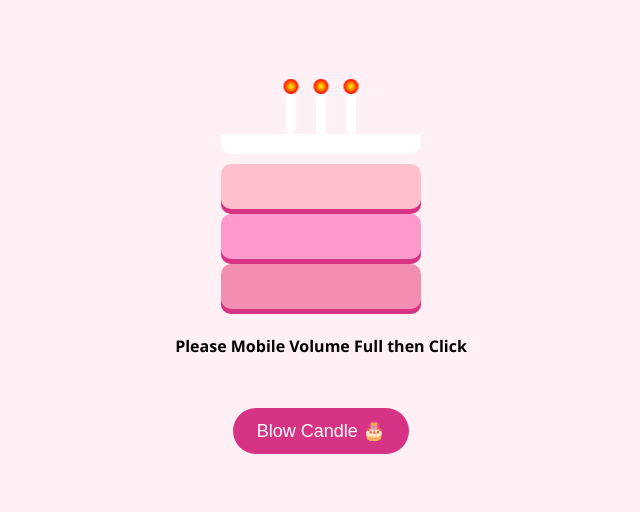
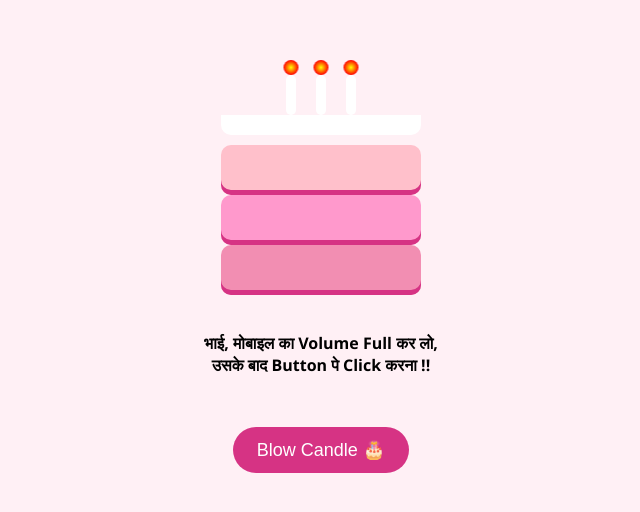
Before and after one commit to rahulk9430/happy_birthday_bhai, a plain HTML site: page cake.html in a window 1280 px wide. Shown: the part 106-618 px from the top of the page, without its empty margins (319-959 px from the left). Drawn offline with Linux system fonts and the light colour scheme.

Commit message:
Add files via upload

```diff
--- a/cake.html
+++ b/cake.html
@@ -179,6 +179,11 @@
       z-index: 1;
       display: none;
     }
+
+    .click-btn{
+      text-align: center;
+      padding-top: 1rem;
+    }
   </style>
 </head>
 <body>
@@ -208,8 +213,8 @@
 </div>
 
 
-  <div>
-    <h4>Please Mobile Volume Full then Click </h4>
+  <div class="click-btn">
+    <h4>भाई, मोबाइल का Volume Full कर लो, <br> उसके बाद Button पे Click करना !!</h4>
   </div>
   <!-- Blow Candle Button -->
   <button id="blowBtn">Blow Candle 🎂</button>
```
